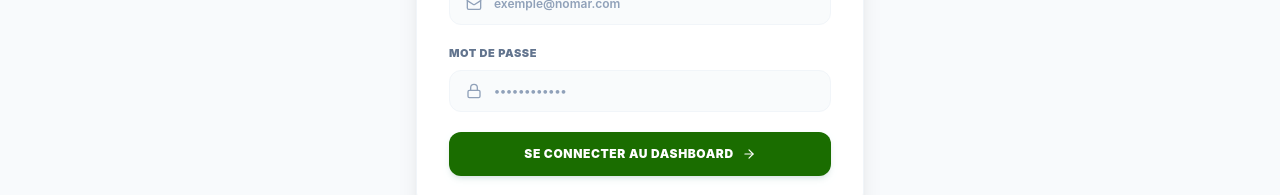
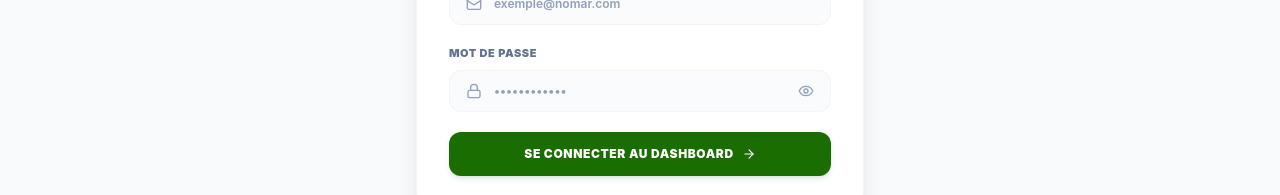
Before and after one commit to Sende45/nm-shop, a React (Vite) app in the folder nm-shop/: page /admin in a window 1280 px wide. Shown: the part 414-609 px from the top of the page. Built offline with nearby package versions, Linux system fonts and the light colour scheme; no server answers; the database is empty.

Commit message:
ajout des nouvelles modifications des fichiers

```diff
--- a/nm-shop/src/pages/AdminLogin.jsx
+++ b/nm-shop/src/pages/AdminLogin.jsx
@@ -3,14 +3,15 @@ import { useNavigate } from 'react-router-dom';
 import { signInWithEmailAndPassword } from 'firebase/auth';
 // 1. CORRECTION DU CHEMIN : Ton fichier s'appelle firebase.js et se trouve dans src/ (un dossier plus haut)
 import { auth } from '../firebase';
-import { ShieldAlert, Lock, Mail, ArrowRight, Loader2 } from 'lucide-react';
+import { ShieldAlert, Lock, Mail, ArrowRight, Loader2, Eye, EyeOff } from 'lucide-react'; // 👈 AJOUT DES ICÔNES EYE ET EYEOFF
 
 const AdminLogin = () => {
   const [email, setEmail] = useState('');
   const [password, setPassword] = useState('');
+  const [showPassword, setShowPassword] = useState(false); // 👈 ÉTAT POUR GÉRER LA VISIBILITÉ DU MOT DE PASSE
   const [error, setError] = useState('');
   const [loading, setLoading] = useState(false);
-  const navigate = useNavigate(); // 👈 LE "S" PARASITE A ÉTÉ SUPPRIMÉ ICI
+  const navigate = useNavigate();
 
   // Ton UID Admin Unique validé par tes règles Firestore
   const ADMIN_UID = "GjgjlebQ83PSa7qoFBdRCb67Z2E3";
@@ -102,10 +103,11 @@ const AdminLogin = () => {
             <label className="block text-[11px] font-black uppercase text-slate-500 tracking-wider mb-2">
               Mot de passe
             </label>
-            <div className="relative flex items-center bg-slate-50/80 rounded-xl px-4 py-3 border border-slate-100 focus-within:border-[#1A6D00]/30 focus-within:bg-white focus-within:shadow-xs transition-all duration-200">
+            {/* Ajout de pr-12 sur le conteneur pour laisser de la place au bouton œil à droite */}
+            <div className="relative flex items-center bg-slate-50/80 rounded-xl pl-4 pr-12 py-3 border border-slate-100 focus-within:border-[#1A6D00]/30 focus-within:bg-white focus-within:shadow-xs transition-all duration-200">
               <Lock size={16} className="text-slate-400 shrink-0" />
               <input
-                type="password"
+                type={showPassword ? "text" : "password"} // 👈 LE TYPE S'ADAPTE DYNAMIQUEMENT ICI
                 required
                 value={password}
                 onChange={(e) => setPassword(e.target.value)}
@@ -113,6 +115,15 @@ const AdminLogin = () => {
                 className="bg-transparent border-none outline-none focus:ring-0 text-xs w-full ml-3 font-semibold text-slate-700 placeholder-slate-400"
                 disabled={loading}
               />
+              {/* Bouton pour basculer l'état showPassword */}
+              <button
+                type="button"
+                onClick={() => setShowPassword(!showPassword)}
+                className="absolute right-4 text-slate-400 hover:text-slate-600 transition-colors cursor-pointer focus:outline-none"
+                title={showPassword ? "Masquer le mot de passe" : "Afficher le mot de passe"}
+              >
+                {showPassword ? <EyeOff size={16} /> : <Eye size={16} />}
+              </button>
             </div>
           </div>
 
```
